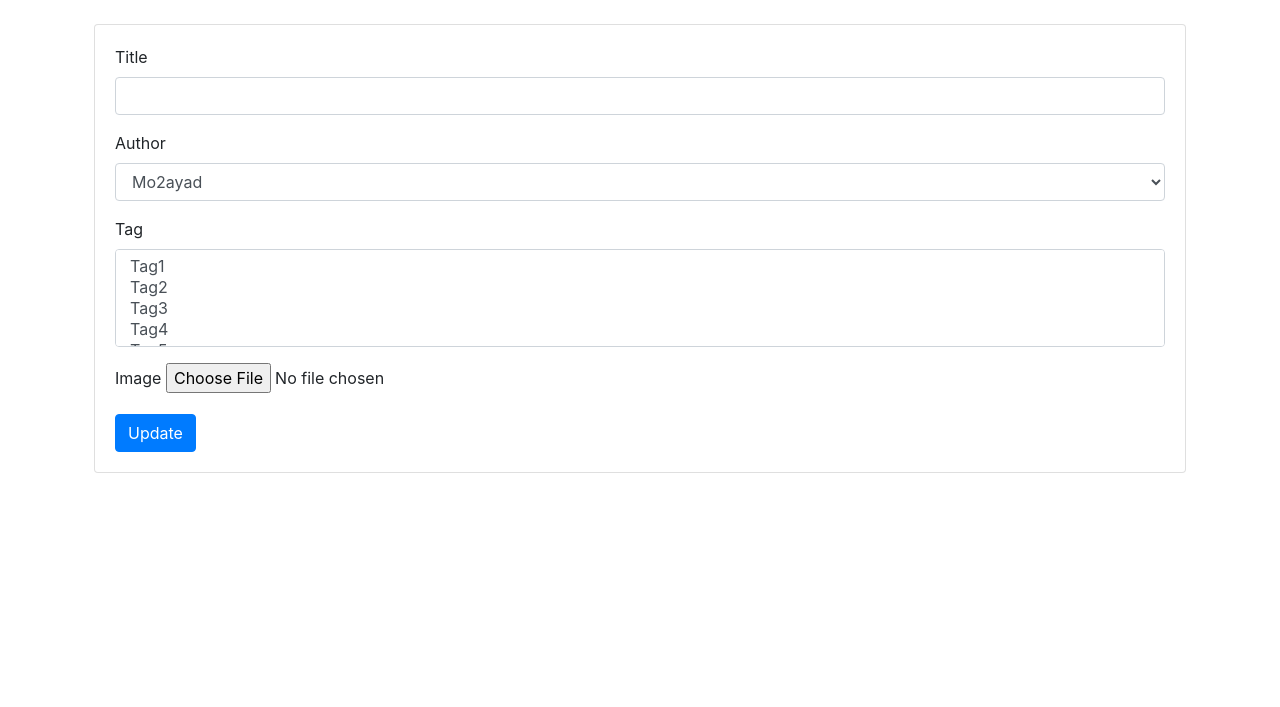
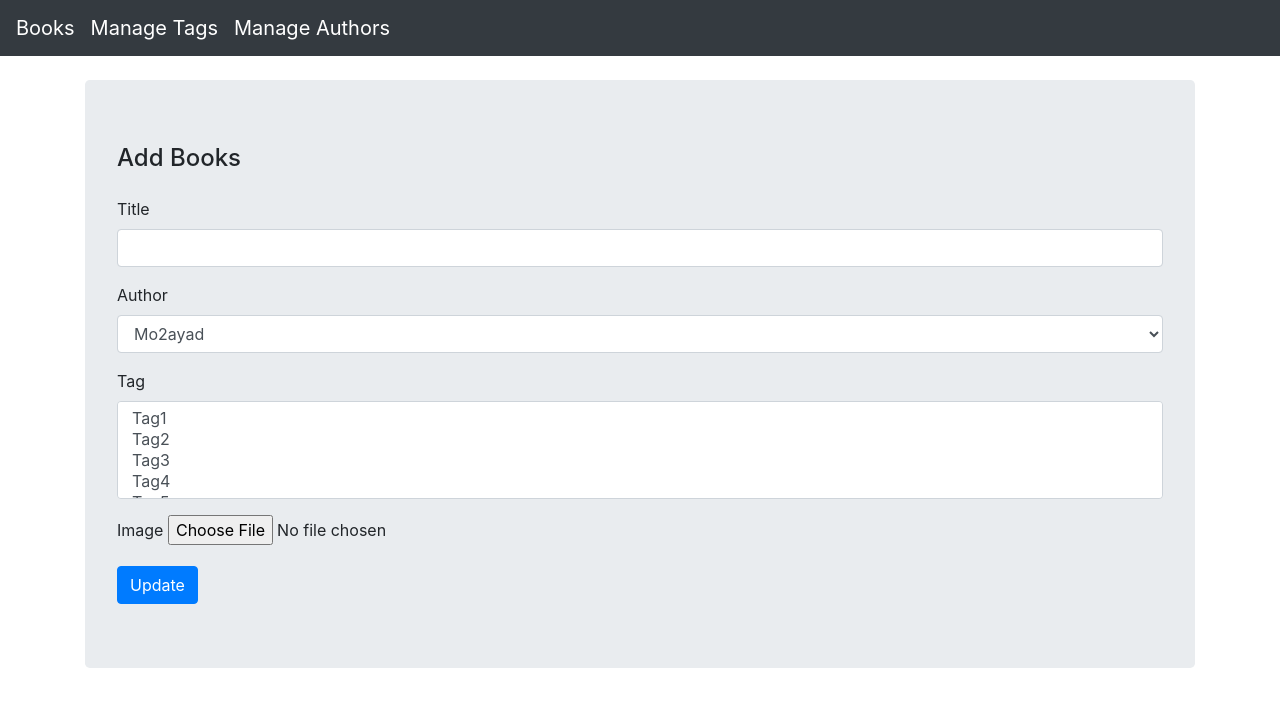
Before and after one commit to haniabukhaitcode/PHP-OOP-CRUD, a PHP site: page /books/edit.php?id=2 in a window 1280 px wide. Shown: the top 707 px of the page. Run offline with PHP 8.4, Linux system fonts and the light colour scheme; data comes from the database, SQL or seed files in the repository; data that the repository does not hold is empty.

Commit message:
Main page edit working, need to fix insert

```diff
--- a/books/create.php
+++ b/books/create.php
@@ -15,9 +15,6 @@ if ($_POST) {
     header("Location: index.php");
 }
 ?>
-<div class="container mt-4">
-    <div class="row">
-        <div class="col-lg-12">
 <div class="container mt-4">
     <div class="row">
         <div class="col-lg-12">
--- a/books/edit.php
+++ b/books/edit.php
@@ -1,16 +1,14 @@
+<?php require_once('../navbar.html'); ?>
 <?php
 $id = isset($_GET['id']) ? $_GET['id'] : die('ERROR: missing ID.');
+
 require_once("../db/BaseModel.php");
 require '../models/Book.php';
-require '../models/Author.php';
-require '../models/Tag.php';
+
+
+if ($_POST) {
 
     $book = new Book;
-$author = new Author;
-$tag = new Tag;
-// $book->readOne($id);
-
-if ($_POST) {
     $book->updateBook(
 
         $_GET['id'],
@@ -18,7 +16,7 @@ if ($_POST) {
         [
             "title" => $_POST["title"],
             "author_id" => $_POST["author_id"],
-            "tags" => $_POST["tag_id"],
+            "tags" => $_POST["tags"],
             "image" => $_FILES["book_image"]
         ]
 
@@ -27,23 +25,14 @@ if ($_POST) {
 }
 ?>
 
-<!DOCTYPE html>
-<html lang="en">
 
-<head>
-    <meta charset="UTF-8">
-    <meta name="viewport" content="width=device-width, initial-scale=1.0">
-    <meta http-equiv="X-UA-Compatible" content="ie=edge">
-    <link href="https://stackpath.bootstrapcdn.com/bootstrap/4.3.1/css/bootstrap.min.css" rel="stylesheet" integrity="sha384-ggOyR0iXCbMQv3Xipma34MD+dH/1fQ784/j6cY/iJTQUOhcWr7x9JvoRxT2MZw1T" crossorigin="anonymous">
-    <title>Create Student</title>
-</head>
 
-<body>
-    <div class="container p-4">
-        <div class="card">
-            <div class="card-body">
+
+<div class="container mt-4">
     <div class="row">
-                    <div class="col-12">
+        <div class="col-lg-12">
+            <div class="jumbotron">
+                <h4 class="mb-4">Add Books</h4>
                 <form action="<?php echo htmlspecialchars($_SERVER["PHP_SELF"] . "?id={$id}"); ?>" method="post" enctype="multipart/form-data">
                     <div>
                         <label>Title</label>
@@ -53,6 +42,7 @@ if ($_POST) {
                         <label>Author</label>
                         <select class=' form-control' name='author_id'>
                             <?php
+                            require '../models/Author.php';
                             $author = new Author();
                             foreach ($author->fetchRaw() as $row) :
                                 if ($book->author_id == $row['id']) :
@@ -66,8 +56,9 @@ if ($_POST) {
                     </div>
                     <div class="mt-3">
                         <label>Tag</label>
-                                <select class=' form-control' name='tag_id[]' multiple='multiple'>
+                        <select class=' form-control' name='tags[]' multiple='multiple'>
                             <?php
+                            require '../models/Tag.php';
                             $tag = new Tag();
                             foreach ($tag->fetchRaw() as $row) : ?>
 
@@ -97,7 +88,3 @@ if ($_POST) {
         </div>
     </div>
 </div>
-    </div>
-</body>
-
-</html>
--- a/models/Book.php
+++ b/models/Book.php
@@ -114,7 +114,7 @@ class Book extends BaseModel
         $this->update($data, array('id' => $id));
         // $this->delete($id);
 
-        $tagModel->delete(array("tag_id" => $id));
+        $tagModel->delete(array("book_id" => $id));
 
         foreach ($tags as $tag) {
             $tagModel->insert(array(
```
Lines whose indentation alone changed are shown as unchanged.
